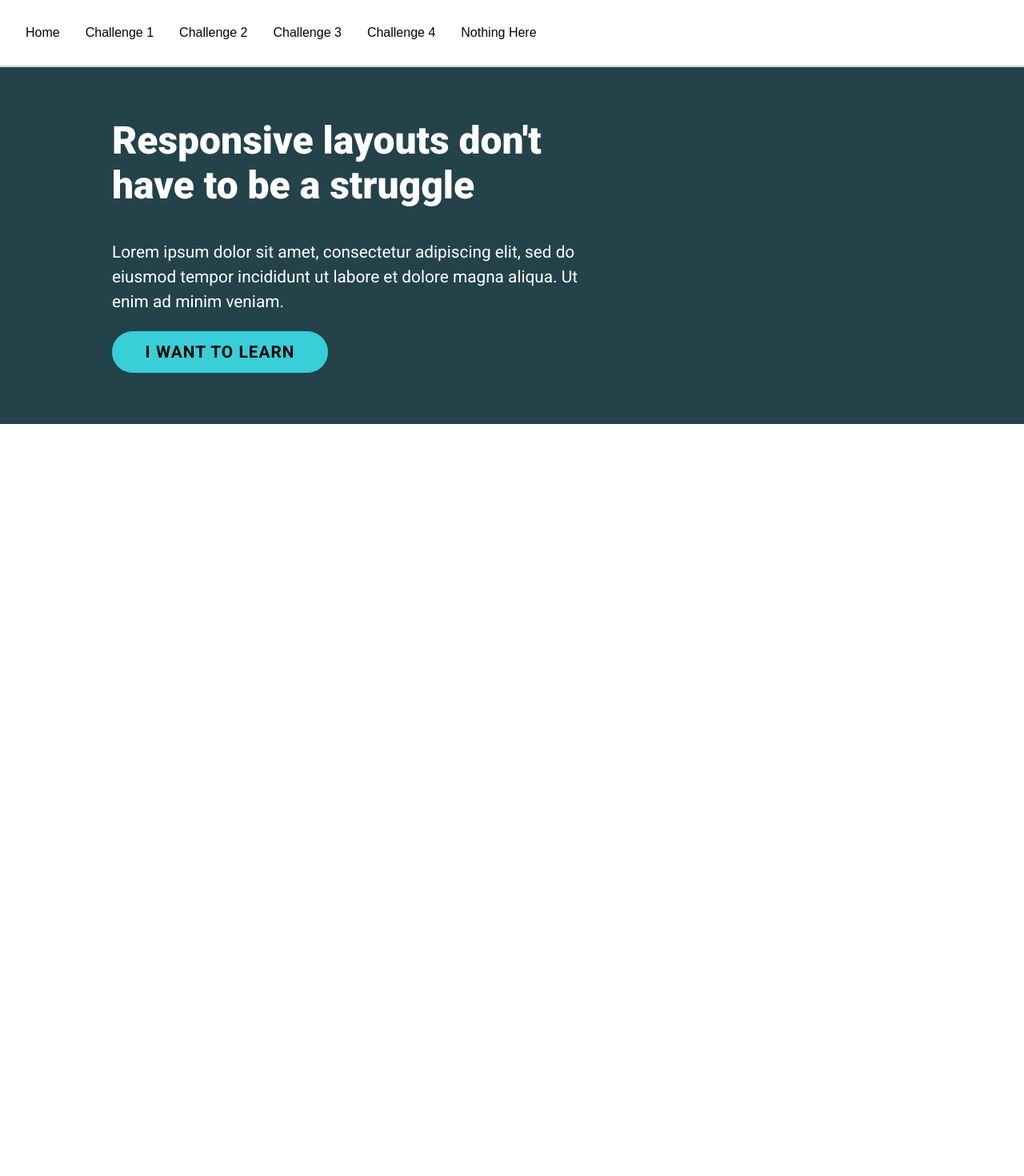
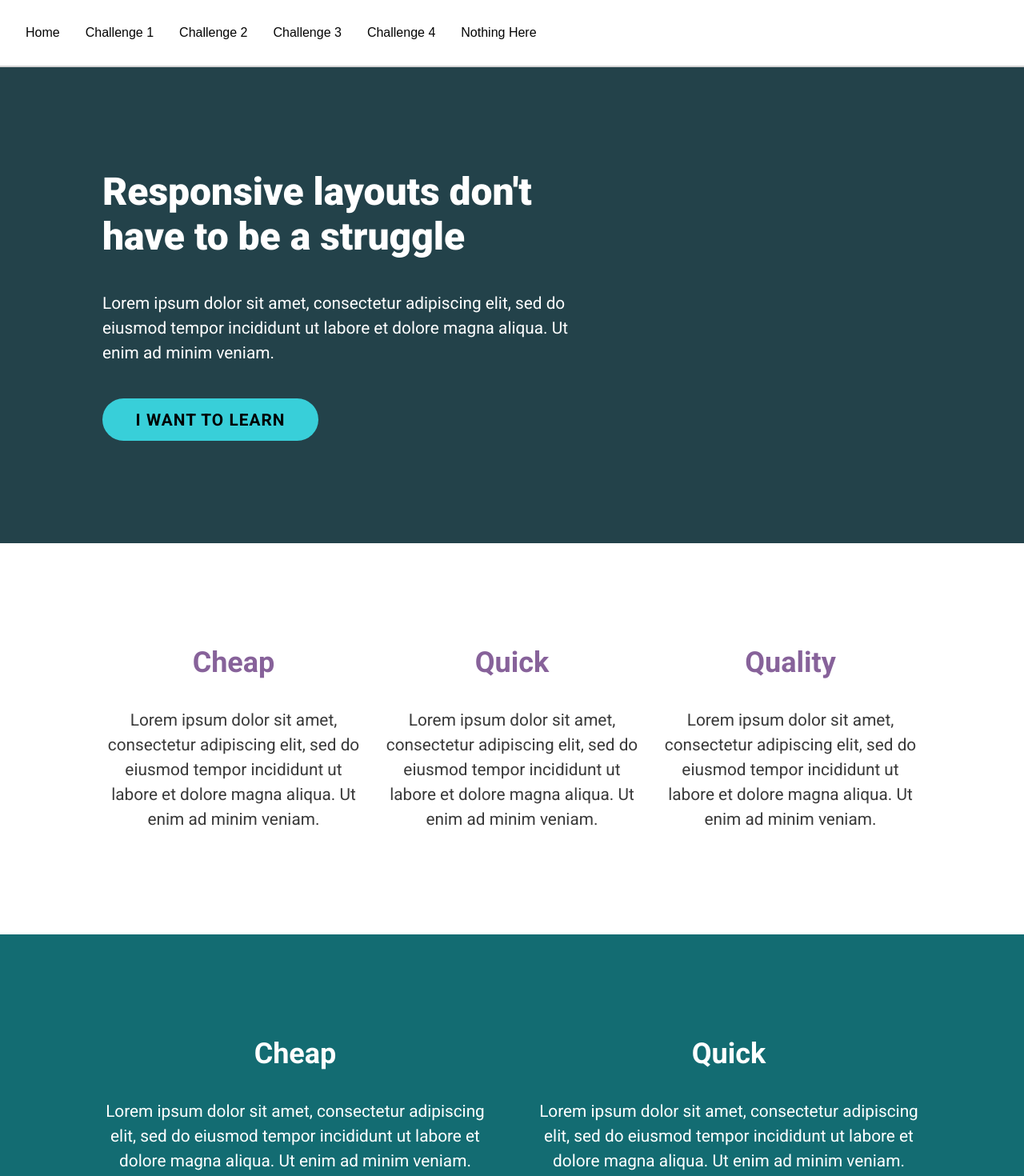
Before and after one commit to DareAnanas/challenges, a React (Vite) app: page /challenge4 in a window 1280 px wide. Shown: the top 1470 px of the page at 80% size. Before the commit the page ends 800 px from the top, so only its background shows below. Built offline with nearby package versions, Linux system fonts and the light colour scheme.

Commit message:
Completed flexbox challenge 1. - added custom bool properties $primary ... $centered to bgc_container - added custom string property $gap to row - some stupid design cognitive distortions in CSS

```diff
--- a/src/Pages/Challenge4/Challenge4.jsx
+++ b/src/Pages/Challenge4/Challenge4.jsx
@@ -2,13 +2,18 @@ import { styled } from "styled-components";
 import { Link } from "react-router-dom";
 
 const BGC_Container = styled.div`
-    background: #23424A;
-    color: white;
-    padding: 4em 0;
+    background: ${props => {
+        if (props.$primary) return '#23424A';
+        if (props.$secondary) return '#136C72';
+        return 'white';
+    }};
+    color: ${props => (props.$primary || props.$secondary) ? 'white' : '#3A3A3A'};
+    padding: 8em 0;
+    text-align: ${props => props.$centered ? 'center' : 'initial'};
 `;
 
 const Container = styled.div`
-    max-width: 1000px;
+    max-width: 1200px;
     width: 80%;
     margin: auto;
 `;
@@ -31,12 +36,13 @@ const P = styled.p`
     font-size: 1.3rem;
     font-weight: 400;
     line-height: 31px;
-    text-align: left;
+    margin: 0;
 `;
 
 const StyledLink = styled(Link)`
     display: inline-block;
     padding: 0.5em 2em;
+    margin-top: 2em;
     text-transform: uppercase;
     text-decoration: none;
     color: black;
@@ -55,10 +61,24 @@ const StyledLink = styled(Link)`
     }
 `;
 
+const Row = styled.div`
+    display: flex;
+    gap: ${props => props.$gap || '20px'};
+`;
+
+const Col = styled.div``;
+
+const H3 = styled.h3`
+    color: ${props => props.$primary ? '#87629A' : 'inherit'};
+    font-family: Roboto;
+    font-size: 2.25rem;
+    margin-top: 0;
+`;
+
 function Challenge4() {
     return (
         <>
-            <BGC_Container>
+            <BGC_Container $primary>
                 <Container>
                     <IntroContent>
                         <H2>Responsive layouts don't have to be a struggle</H2>
@@ -67,6 +87,38 @@ function Challenge4() {
                     </IntroContent>
                 </Container>
             </BGC_Container>
+            <BGC_Container $centered>
+                <Container>
+                    <Row>
+                        <Col>
+                            <H3 $primary>Cheap</H3>
+                            <P>Lorem ipsum dolor sit amet, consectetur adipiscing elit, sed do eiusmod tempor incididunt ut labore et dolore magna aliqua. Ut enim ad minim veniam.</P>
+                        </Col>
+                        <Col>
+                            <H3 $primary>Quick</H3>
+                            <P>Lorem ipsum dolor sit amet, consectetur adipiscing elit, sed do eiusmod tempor incididunt ut labore et dolore magna aliqua. Ut enim ad minim veniam.</P>
+                        </Col>
+                        <Col>
+                            <H3 $primary>Quality</H3>
+                            <P>Lorem ipsum dolor sit amet, consectetur adipiscing elit, sed do eiusmod tempor incididunt ut labore et dolore magna aliqua. Ut enim ad minim veniam.</P>
+                        </Col>
+                    </Row>
+                </Container>
+            </BGC_Container>
+            <BGC_Container $secondary $centered>
+                <Container>
+                    <Row $gap='60px'>
+                        <Col>
+                            <H3>Cheap</H3>
+                            <P>Lorem ipsum dolor sit amet, consectetur adipiscing elit, sed do eiusmod tempor incididunt ut labore et dolore magna aliqua. Ut enim ad minim veniam.</P>
+                        </Col>
+                        <Col>
+                            <H3>Quick</H3>
+                            <P>Lorem ipsum dolor sit amet, consectetur adipiscing elit, sed do eiusmod tempor incididunt ut labore et dolore magna aliqua. Ut enim ad minim veniam.</P>
+                        </Col>
+                    </Row>
+                </Container>
+            </BGC_Container>
         </>
     );
 }
```
